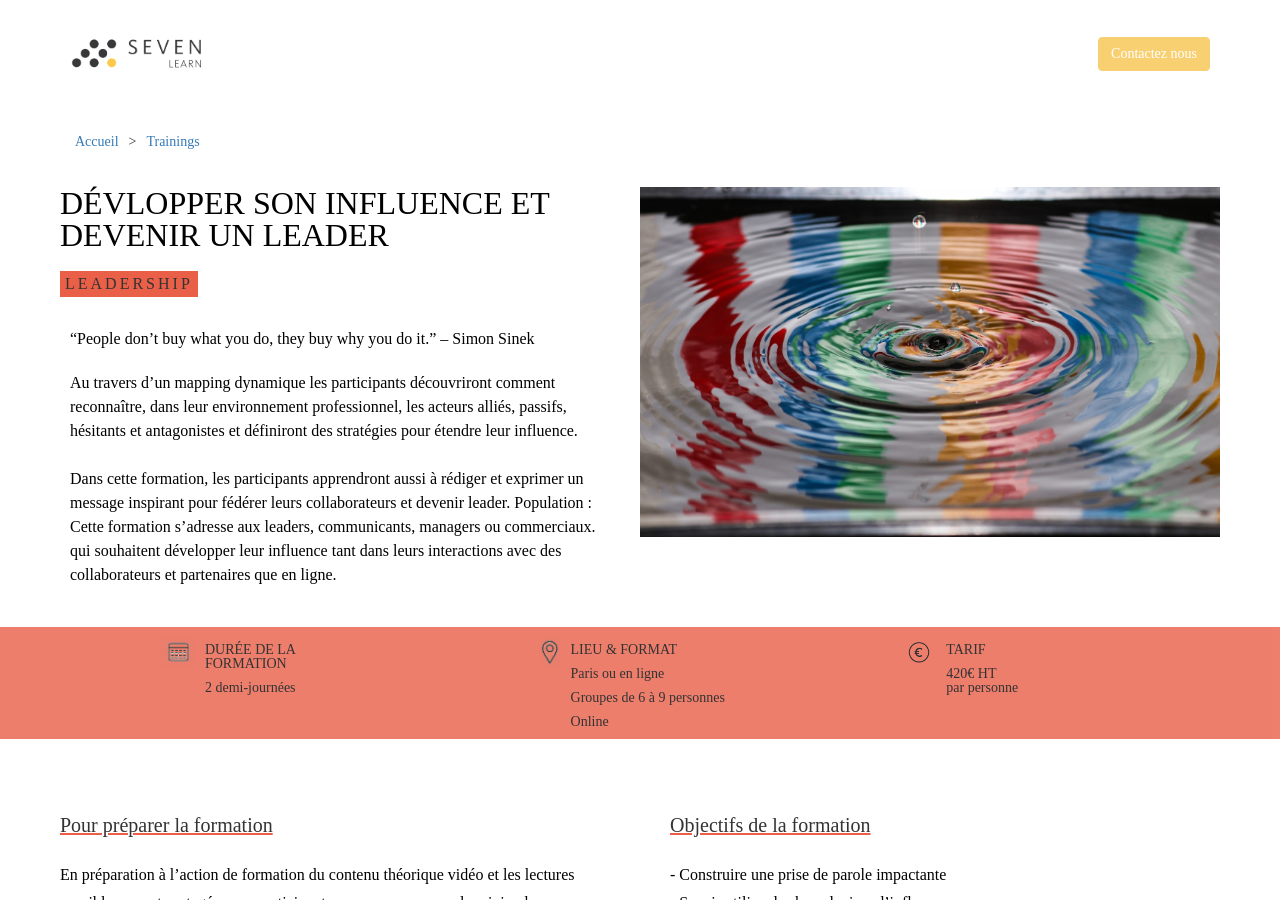
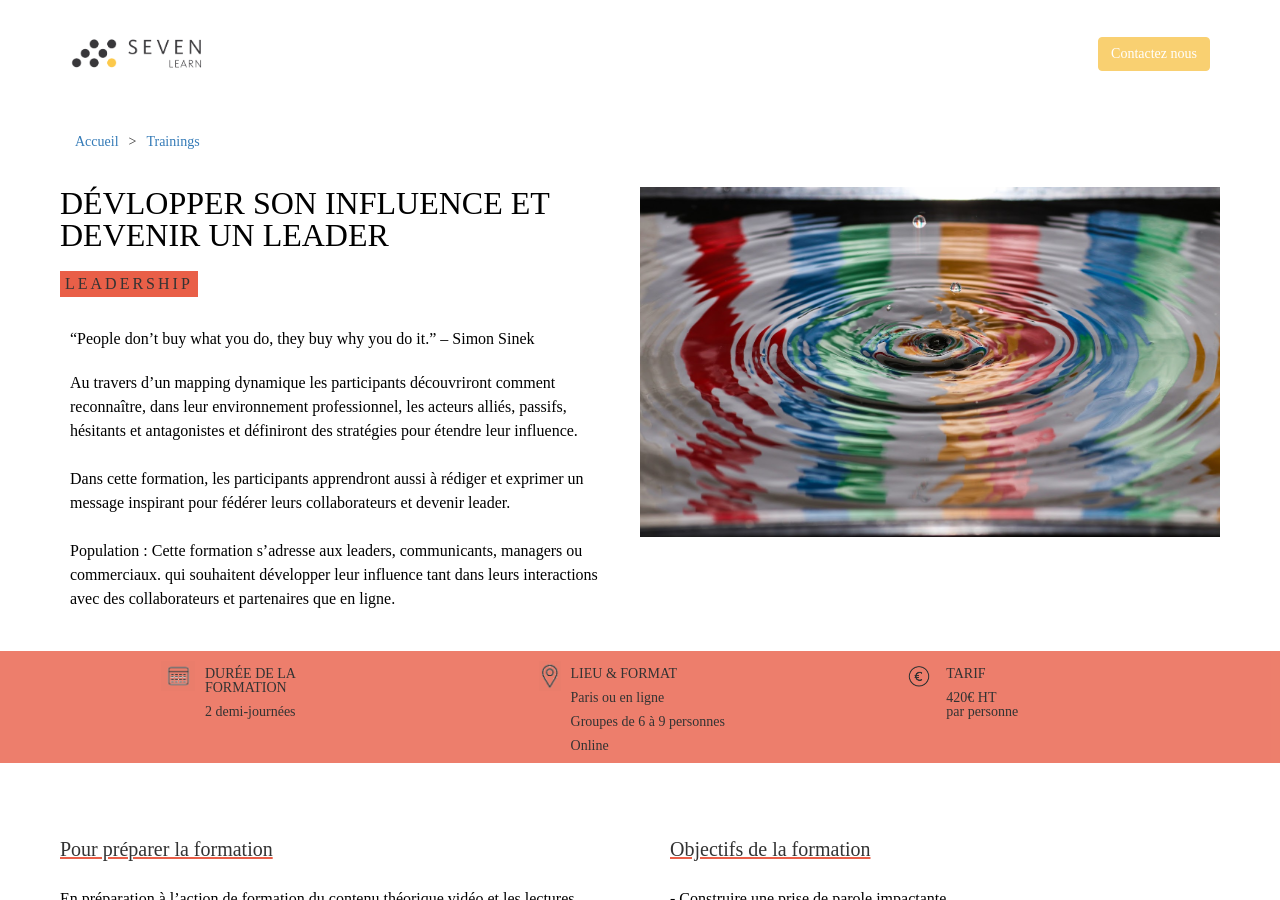
Before and after one commit to antoinel7/learn.byseven.co.v2, a Jekyll site: the page built from _trainings/leadership/dévlopper-son-influence-et-devenir-un-leader.md, in a window 1280 px wide and 900 px high. Built offline with Jekyll 4.4.1, drawn with Linux system fonts in a browser that asks for light colours; nearby versions of some CDN libraries; some web fonts are replaced.

```diff
--- a/_trainings/leadership/dévlopper-son-influence-et-devenir-un-leader.md
+++ b/_trainings/leadership/dévlopper-son-influence-et-devenir-un-leader.md
@@ -37,7 +37,7 @@ lang: fr
         <p class="training-page-main-banner-left-quote"><em>{{page.quote}}</em></p>
       </div>
       <p class="training-page-main-banner-left-description">Au travers d’un mapping dynamique les participants découvriront comment reconnaître, dans leur environnement professionnel, les acteurs alliés, passifs, hésitants et  antagonistes et définiront des stratégies pour étendre leur influence.<br><br>
-      Dans cette formation, les participants apprendront aussi à rédiger et exprimer un message inspirant pour fédérer leurs collaborateurs et devenir leader.
+      Dans cette formation, les participants apprendront aussi à rédiger et exprimer un message inspirant pour fédérer leurs collaborateurs et devenir leader.<br><br>
       <span>Population :</span> Cette formation s’adresse aux leaders, communicants, managers ou commerciaux. qui souhaitent développer leur influence tant dans leurs interactions avec des collaborateurs et partenaires que en ligne.
       </p>
     </div>
```
Also changed, not shown: _trainings/communication/capter-l'attention.md (+1 -1 lines).
